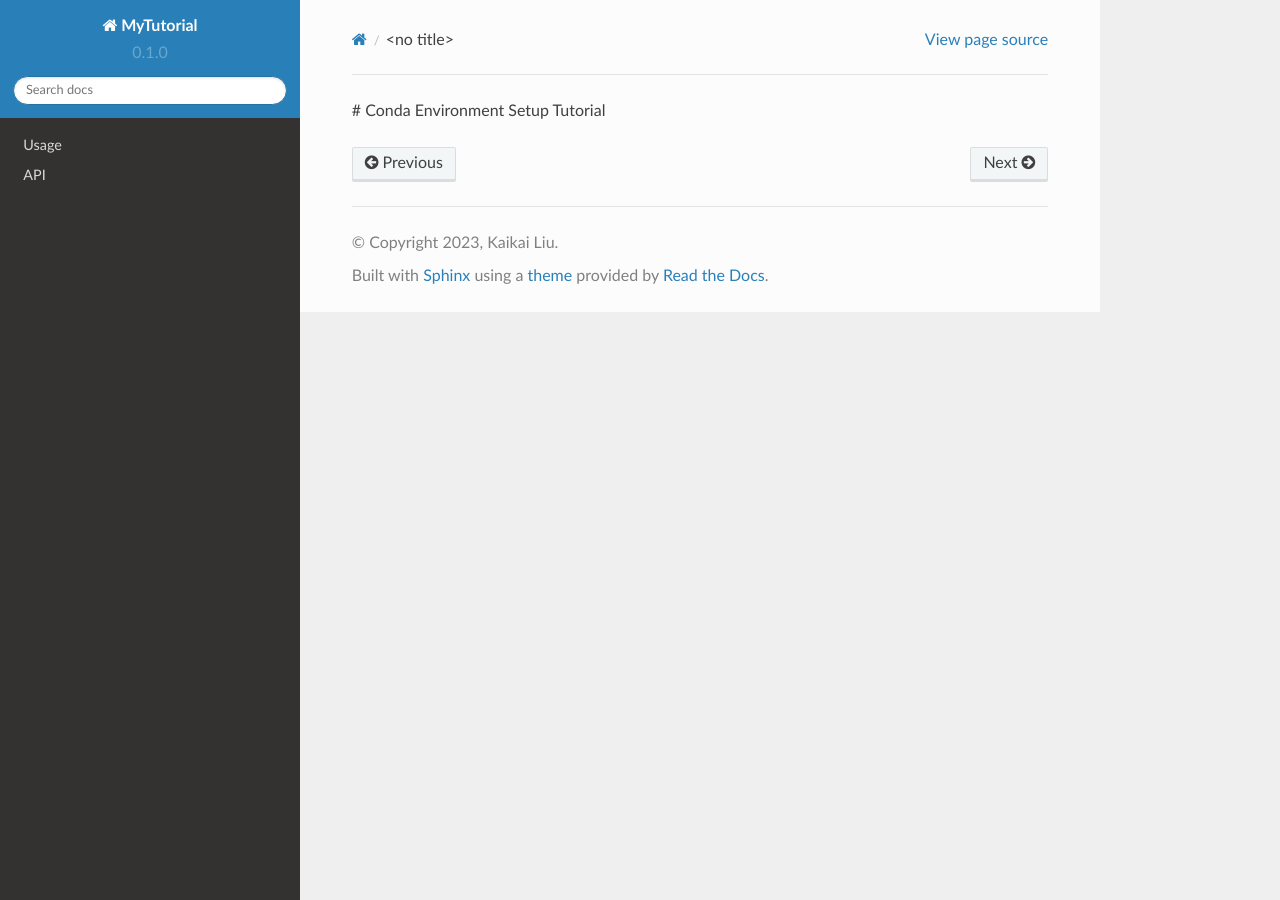
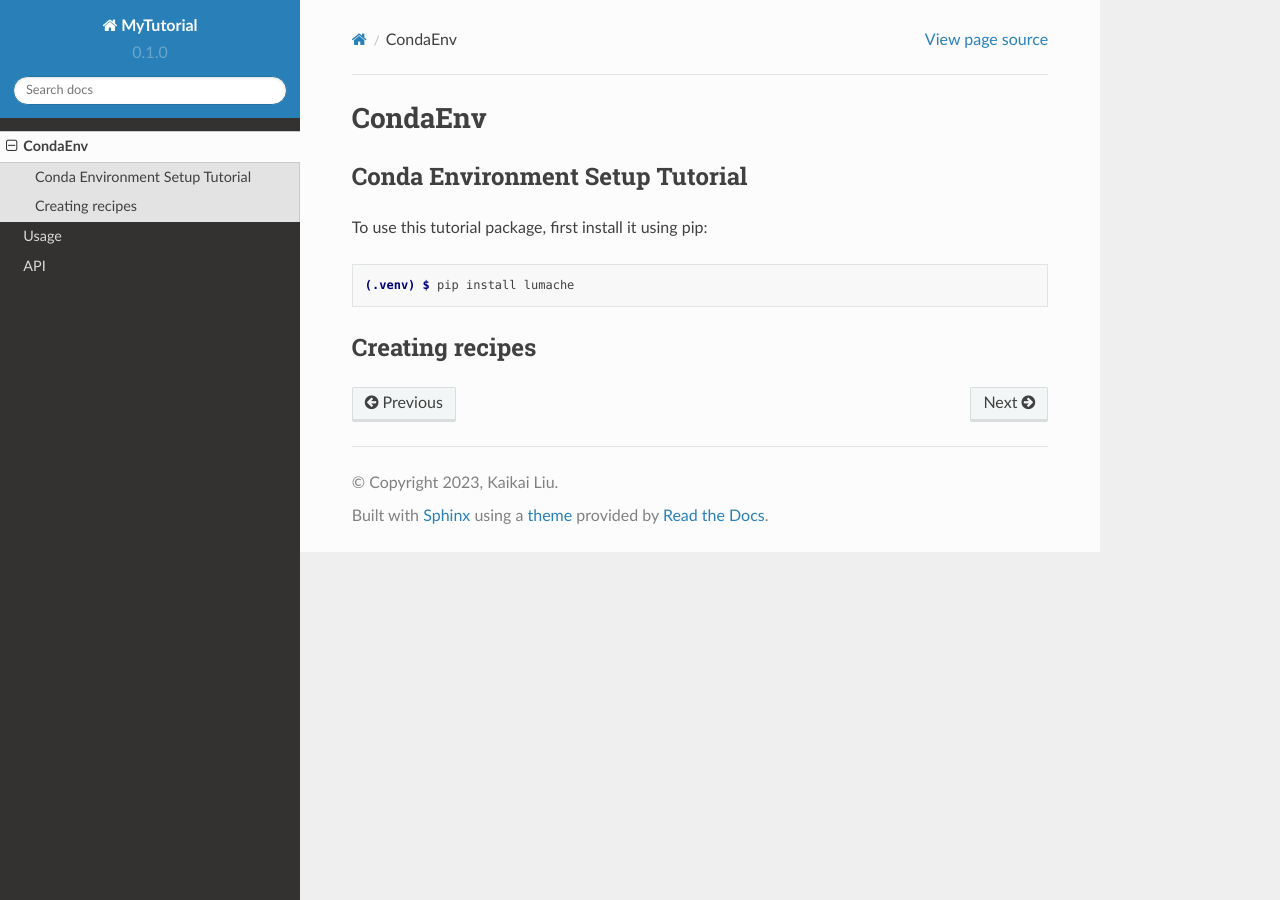
Before and after one commit to lkk688/mytutorial, a Sphinx documentation site: the page built from docs/source/CondaEnv.rst, in a window 1280 px wide. Built offline with Sphinx 7.4.7 and the Read the Docs theme 2.0.0, drawn with Linux system fonts in a browser that asks for light colours.

Commit message:
Update CondaEnv.rst

```diff
--- a/docs/source/CondaEnv.rst
+++ b/docs/source/CondaEnv.rst
@@ -1 +1,16 @@
-# Conda Environment Setup Tutorial
+CondaEnv
+=====
+
+.. _setup:
+
+Conda Environment Setup Tutorial
+------------
+
+To use this tutorial package, first install it using pip:
+
+.. code-block:: console
+
+   (.venv) $ pip install lumache
+
+Creating recipes
+----------------
```
